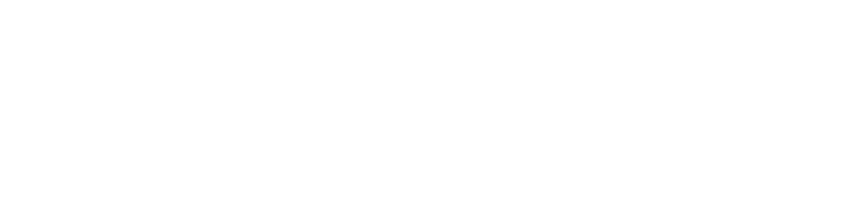
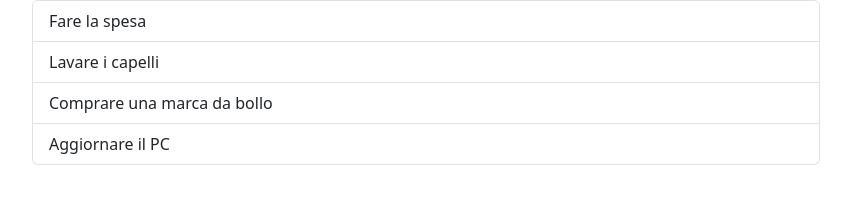
Before and after one commit to MateuszKacperski/vue-todolist, a plain HTML site: page index.html in a window 1280 px wide. Shown: the whole page, without its empty margins (208-1059 px from the left). Drawn offline with nearby package versions, Linux system fonts and the light colour scheme.

Commit message:
added milestone 1

```diff
--- a/css/style.css
+++ b/css/style.css
@@ -5,6 +5,6 @@
 }
 
 .container {
-	max-width: 1200px;
+	max-width: 800px;
 	margin: 0 auto;
 }
--- a/index.html
+++ b/index.html
@@ -9,9 +9,9 @@
 
 
     <!-- Bootstrap -->
-  <script src="https://cdnjs.cloudflare.com/ajax/libs/twitter-bootstrap/5.3.2/js/bootstrap.min.js"
-   integrity="sha512-WW8/jxkELe2CAiE4LvQfwm1rajOS8PHasCCx+knHG0gBHt8EXxS6T6tJRTGuDQVnluuAvMxWF4j8SNFDKceLFg=="
-   crossorigin="anonymous" referrerpolicy="no-referrer"></script>
+    <link href="https://cdn.jsdelivr.net/npm/bootstrap@5.3.2/dist/css/bootstrap.min.css" rel="stylesheet"
+    integrity="sha384-T3c6CoIi6uLrA9TneNEoa7RxnatzjcDSCmG1MXxSR1GAsXEV/Dwwykc2MPK8M2HN"
+    crossorigin="anonymous">
 
 
   <!-- Fontawesome -->
@@ -37,8 +37,19 @@
 
     <div id="root">
 
+        <ul class="list-group container">
+            <li v-for="list in toDoList" class="list-group-item">{{list.text}}</li>
+          </ul>
+
     </div>
 
 </body>
 
 </html>
+
+
+
+<!--
+ testo sbarrato
+<p class="text-decoration-line-through">This text has a line going through it.</p>
+-->
--- a/js/data.js
+++ b/js/data.js
@@ -1,4 +1,4 @@
-const list = [
+const toDoList = [
     { id: 1, done: false, text: 'Fare la spesa' },
     { id: 2, done: true, text: 'Lavare i capelli' },
     { id: 3, done: false, text: 'Comprare una marca da bollo' },
--- a/js/script.js
+++ b/js/script.js
@@ -1 +1,13 @@
 console.log('Vue ok', Vue);
+
+const {createApp} = Vue;
+const app = createApp({
+    name: 'Vue Slider',
+    data: () => ({
+        toDoList,
+    }),
+
+})
+
+
+app.mount('#root')
```
